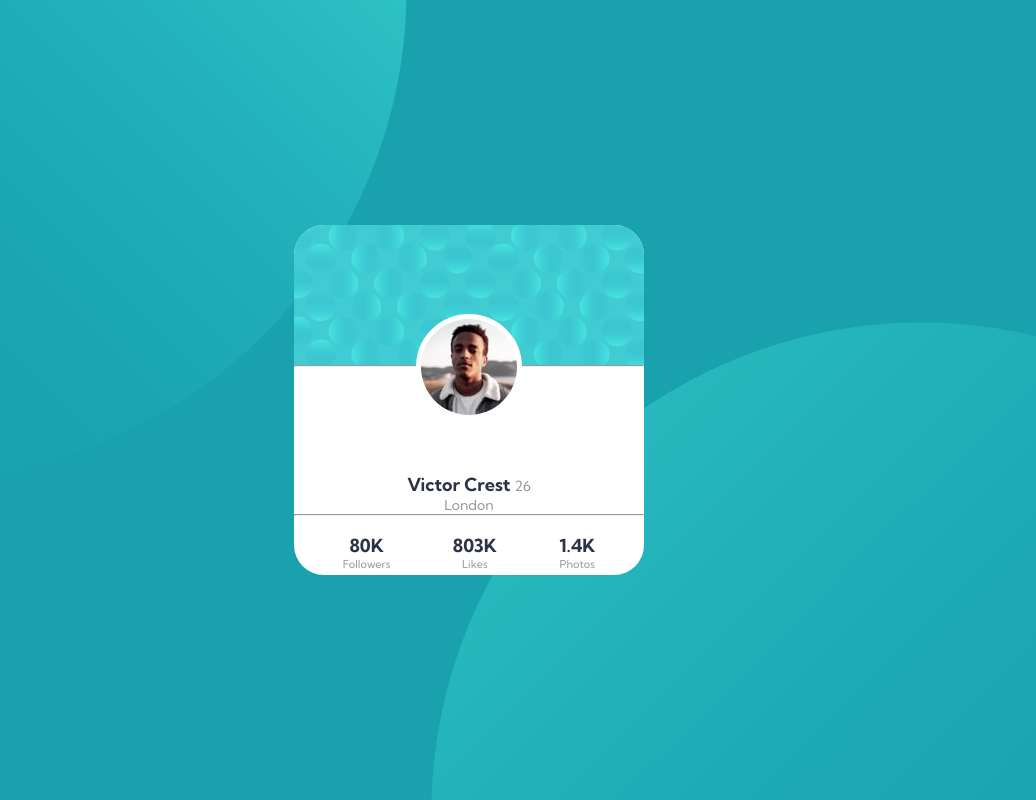
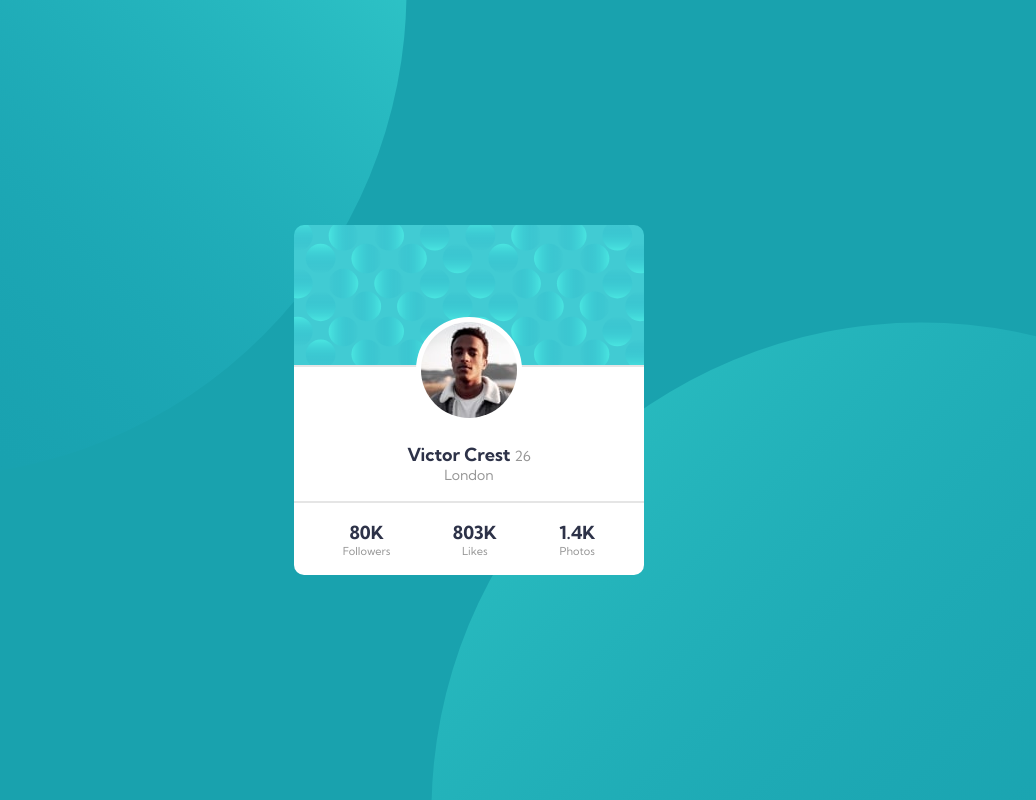
Before and after one commit to freddy2403/fm-profile-card, a plain HTML site: page profile-card-component-main/index.html in a window 1280 px wide. Shown: the whole page, without its empty margins (171-1207 px from the left). Drawn offline with Linux system fonts and the light colour scheme.

Commit message:
Add files via upload
Improved some of the styling. Border Radius of the card and spacings between elements fixed.

```diff
--- a/profile-card-component-main/index.html
+++ b/profile-card-component-main/index.html
@@ -17,7 +17,6 @@
     <div class="card">
       <!-- HEADER part of the Card-->
       <div class="card_header">
-        <img src="images/bg-pattern-card.svg" alt="bubbles">
       </div>
       <hr>
       <!-- MIDDLE part of the Card-->
--- a/profile-card-component-main/style.css
+++ b/profile-card-component-main/style.css
@@ -32,10 +32,15 @@ body {
 }
 
 .card {
-  background-color: white;
   width: 350px;
   height: 350px;
-  border-radius: 30px;
+  max-width: 100%;
+  border-radius: 10px;
+  background: url(images/bg-pattern-card.svg) no-repeat;
+  background-color: white;
+  background-position: top;
+  display: flex;
+  flex-direction: column;
 }
 
 .card h2 {
@@ -52,17 +57,6 @@ body {
 
 .card_header {
   height: 140px;
-  width: 350px;
-}
-
-.card_header img {
-  border-radius: 30px 30px 0px 0px;
-}
-
-.card_content {
-  display: flex;
-  align-items: center;
-  flex-direction: column;
 }
 
 .profile_pic {
@@ -70,14 +64,22 @@ body {
   background-color: #FFF;
   border: 5px solid #FFF;
   object-fit: cover;
-  transform: translateY(-50%);
+  margin-top: -50px;
+  margin-bottom: 20px;
+}
+
+.card_content {
+  flex: 1;
+  display: flex;
+  align-items: center;
+  flex-direction: column;
 }
 
 .card_socialstats {
   margin: 5%;
   display: flex;
   justify-content: space-around;
-  align-items: center;
+  align-items: baseline;
 }
 
 .footer-item {
@@ -87,3 +89,7 @@ body {
 .footer-item p {
   font-size: 11px;
 }
+
+hr {
+  border: 0.2px solid rgba(0,0,0,0.1);
+}
```
